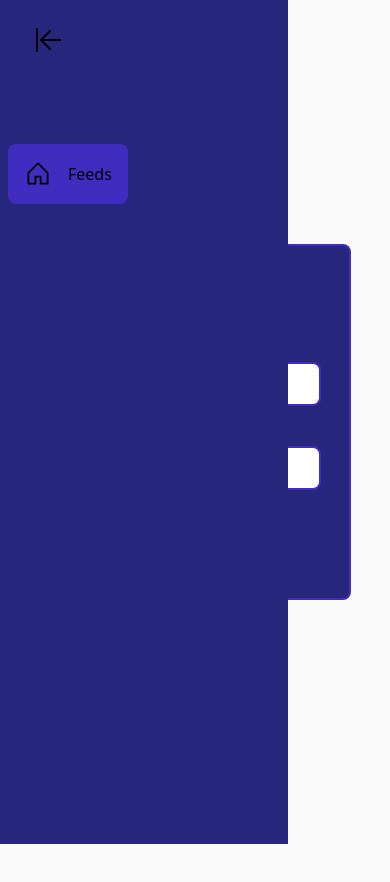
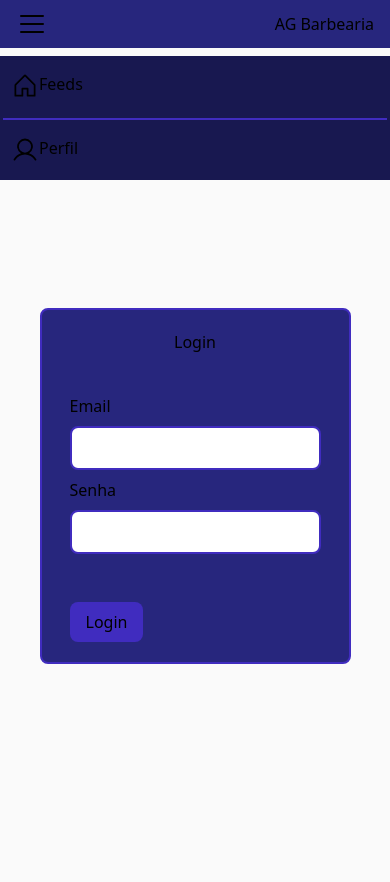
Before and after one commit to jardimfelipe/ag-temp, a React (Vite) app: page / in a window 390 px wide. Both pictures are taken after a click on the button 48 px from the left and 40 px from the top of the page. Shown: the top 882 px of the page. Before the commit the page ends 844 px from the top, so only its background shows below. Built offline with nearby package versions, Linux system fonts and the light colour scheme.

Commit message:
feito um header para mobile

```diff
--- a/src/components/Layout/Header.tsx
+++ b/src/components/Layout/Header.tsx
@@ -1,53 +1,36 @@
-import { ArrowLineLeft, ArrowLineRight } from "@phosphor-icons/react";
 import { useState, useEffect } from "react";
-import LayoutLink from "./LayoutLink";
-import { routes } from "../../router";
-import Button from "../Button";
+import { HeaderLinks } from "./HeaderLinks";
+import HeaderMobileLinks from "./HeaderMobileLinks";
 
 // type IHeader = {};
 
 export default function Header() {
-	const [handleMenu, setHandleMenu] = useState(false);
+	const [widthWindow, setWidthWindow] = useState(window.innerWidth);
+	const [isMobile, setIsMobile] = useState(false);
 
-	if (!handleMenu) {
-		return (
-			<div className="h-screen px-4 bg-darkness">
-				<button
-					className="p-4 mt-2 base-an rounded-full hover:bg-darkness-plus"
-					onClick={() => setHandleMenu(!handleMenu)}
-				>
-					<ArrowLineRight size={32} />
-				</button>
-			</div>
-		);
+	useEffect(() => {
+		const handleResize = () => {
+			setWidthWindow(window.innerWidth);
+		};
+
+		window.addEventListener("resize", handleResize);
+
+		return () => {
+			window.removeEventListener("resize", handleResize);
+		};
+	}, []);
+
+	useEffect(() => {
+		if (widthWindow <= 412) {
+			setIsMobile(true);
+		} else {
+			setIsMobile(false);
+		}
+	}, [widthWindow]);
+
+	if (isMobile) {
+		return <HeaderMobileLinks></HeaderMobileLinks>;
 	}
 
-	return (
-		<div className="w-72 h-screen p-2 bg-darkness">
-			<button
-				className="p-4 ml-2 base-an rounded-full hover:bg-darkness-plus"
-				onClick={() => setHandleMenu(!handleMenu)}
-			>
-				<ArrowLineLeft size={32} />
-			</button>
-			<div className="flex flex-col mt-16 rounded-lg">
-				{routes.map((route, id) => (
-					<span key={`key-${id}`}>
-						{!route.hidden ? (
-							<Button
-								style="flex my-2 dark:bg-graydark hover:bg-primary hover:text-button"
-								key={`${route.id}-${id}`}
-							>
-								<LayoutLink
-									title={route.id}
-									to={route.path}
-									icon={route.icon}
-								/>
-							</Button>
-						) : null}
-					</span>
-				))}
-			</div>
-		</div>
-	);
+	return <HeaderLinks></HeaderLinks>;
 }
--- /dev/null
+++ b/src/components/Layout/HeaderLinks.tsx
@@ -0,0 +1,63 @@
+import React, { useState } from "react";
+import { ArrowLineLeft, ArrowLineRight } from "@phosphor-icons/react";
+import LayoutLink from "./LayoutLink";
+import { routes } from "../../router";
+import Button from "../Button";
+import { useAppSelector } from "../../store/main.store";
+export function HeaderLinks() {
+	const [handleMenu, setHandleMenu] = useState(false);
+	const user = useAppSelector((state) => state.user);
+
+	if (!handleMenu) {
+		return (
+			<div className="h-screen pr-2 bg-darkness">
+				<button
+					className="p-4 ml-2 mt-2 base-an rounded-full hover:bg-darkness-plus"
+					onClick={() => setHandleMenu(!handleMenu)}
+				>
+					<ArrowLineRight size={32} />
+				</button>
+			</div>
+		);
+	}
+
+	return (
+		<div className="w-72 h-screen bg-darkness">
+			<button
+				className="p-4 ml-2 mt-2 base-an rounded-full hover:bg-darkness-plus"
+				onClick={() => setHandleMenu(!handleMenu)}
+			>
+				<ArrowLineLeft size={32} />
+			</button>
+			<div className="flex p-2 flex-col mt-16 rounded-lg">
+				{routes.map((route, id) => (
+					<span key={`key-${id}`}>
+						{!route.hidden ? (
+							<Button
+								style="flex w-full my-2 dark:bg-graydark hover:bg-primary hover:text-button"
+								key={`${route.id}-${id}`}
+							>
+								<LayoutLink
+									title={route.id}
+									to={
+										// verificar se é rota dinamica
+										route.path.split(":")[1]
+											? // verificar se a rota é de userId
+											  route.path.split(":")[1] ==
+											  "userId"
+												? // adicionando uma rota do header que pega id do redux
+												  route.path.split(":")[0] +
+												  user.id
+												: route.path
+											: route.path
+									}
+									icon={route.icon!}
+								/>
+							</Button>
+						) : null}
+					</span>
+				))}
+			</div>
+		</div>
+	);
+}
--- /dev/null
+++ b/src/components/Layout/HeaderMobileLinks.tsx
@@ -0,0 +1,68 @@
+import React, { useState } from "react";
+import { routes } from "../../router";
+import { useAppSelector } from "../../store/main.store";
+import { Link } from "react-router-dom";
+import { List } from "@phosphor-icons/react";
+
+function MobileLink({ icon, to, title }: any) {
+	return (
+		<div className="flex p-2 my-2">
+			<span className="">{icon}</span>
+			<Link to={to}>{title}</Link>
+		</div>
+	);
+}
+
+export default function HeaderMobileLinks() {
+	const user = useAppSelector((state) => state.user);
+	const [handleMenu, setHandleMenu] = useState(false);
+
+	return (
+		<div>
+			<header className="flex justify-between items-center w-screen py-2 bg-darkness">
+				<button
+					className="ml-4"
+					onClick={() => setHandleMenu(!handleMenu)}
+				>
+					<List size={32} />
+				</button>
+				<span className="mr-4">AG Barbearia</span>
+				<div className="absolute flex flex-col divide-y-2 divide-graydark justify-center items-center top-14 w-screen bg-darkness-plus">
+					{handleMenu ? (
+						<>
+							{routes.map((route, id) => (
+								<span key={`key-${id}`}>
+									{!route.hidden ? (
+										<button
+											className="w-96 "
+											key={`${route.id}-${id}`}
+										>
+											<MobileLink
+												title={route.id}
+												to={
+													// verificar se é rota dinamica
+													route.path.split(":")[1]
+														? // verificar se a rota é de userId
+														  route.path.split(
+																":"
+														  )[1] == "userId"
+															? // adicionando uma rota do header que pega id do redux
+															  route.path.split(
+																	":"
+															  )[0] + user.id
+															: route.path
+														: route.path
+												}
+												icon={route.icon!}
+											/>
+										</button>
+									) : null}
+								</span>
+							))}
+						</>
+					) : null}
+				</div>
+			</header>
+		</div>
+	);
+}
--- a/src/components/Layout/index.tsx
+++ b/src/components/Layout/index.tsx
@@ -10,7 +10,7 @@ export function Layout() {
 			<div className="fixed">
 				<Header></Header>
 			</div>
-			<span className="flex justify-center h-screen w-screen">
+			<span className="flex justify-center mt-16 h-screen w-screen">
 				{user.id != "" ? <Outlet></Outlet> : <Login />}
 			</span>
 		</div>
--- /dev/null
+++ b/src/pages/Perfil/Base.tsx
@@ -0,0 +1,7 @@
+import React from "react";
+
+type Props = {};
+
+export default function PerfilBase({}: Props) {
+	return <div>Base</div>;
+}
--- a/src/router.tsx
+++ b/src/router.tsx
@@ -2,9 +2,10 @@ import { createBrowserRouter } from "react-router-dom";
 // import App from "./App";
 import { Layout } from "./components/Layout";
 import { Feeds } from "./pages/Feeds/Basic";
-import { House } from "@phosphor-icons/react";
+import { House, User } from "@phosphor-icons/react";
 import Login from "./pages/Signin/Login";
 import ErrorPage from "./pages/Error";
+import PerfilBase from "./pages/Perfil/Base";
 
 export const routes = [
 	{
@@ -14,14 +15,19 @@ export const routes = [
 		Component: Feeds,
 	},
 	{
-		icon: <House size={28} />,
 		id: "Login",
 		path: "/login",
 		Component: Login,
 		hidden: true,
 	},
+	{
+		icon: <User size={28} />,
+		id: "Perfil",
+		path: "/user/:userId",
+		Component: PerfilBase,
+		hidden: false,
+	},
 ];
-
 export const router = createBrowserRouter([
 	{
 		id: "Home",
```
